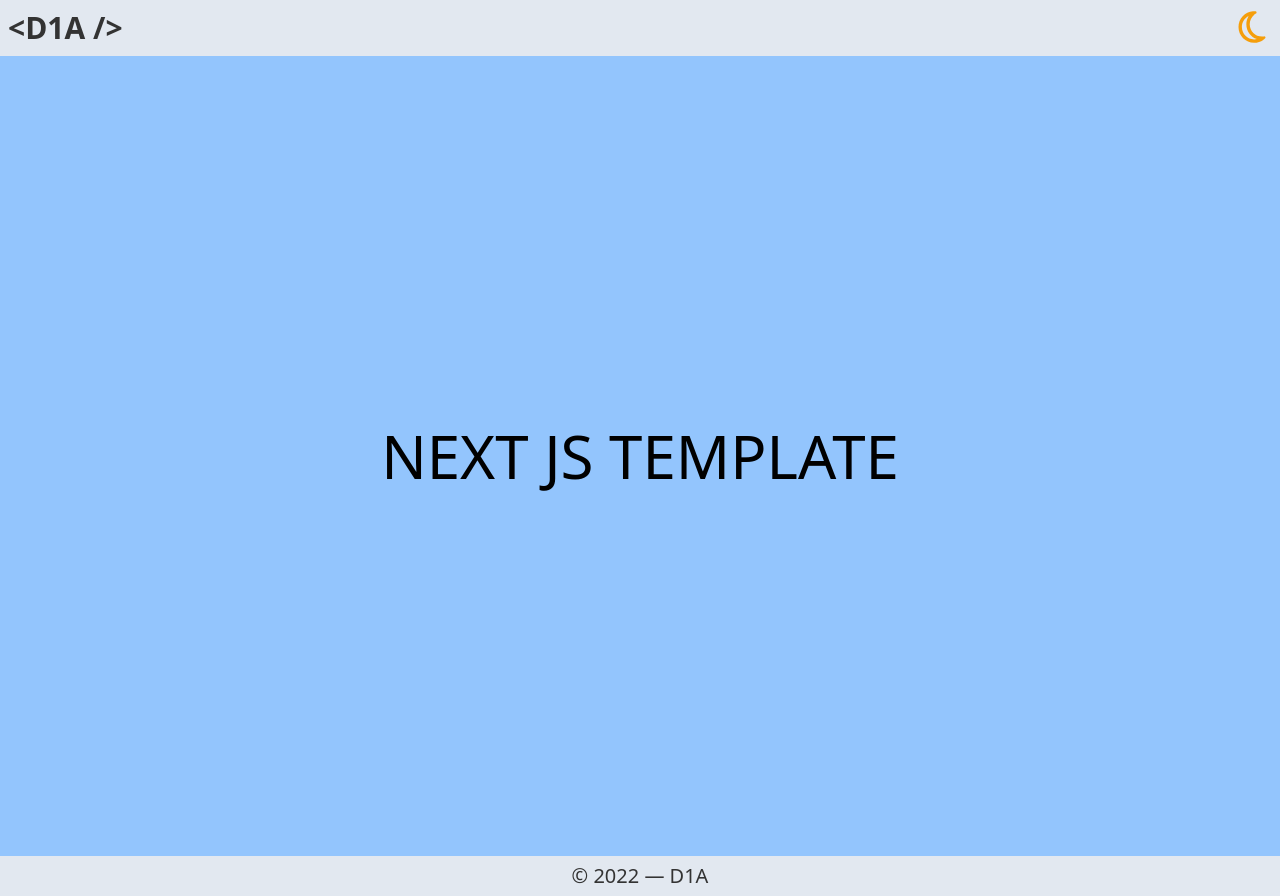
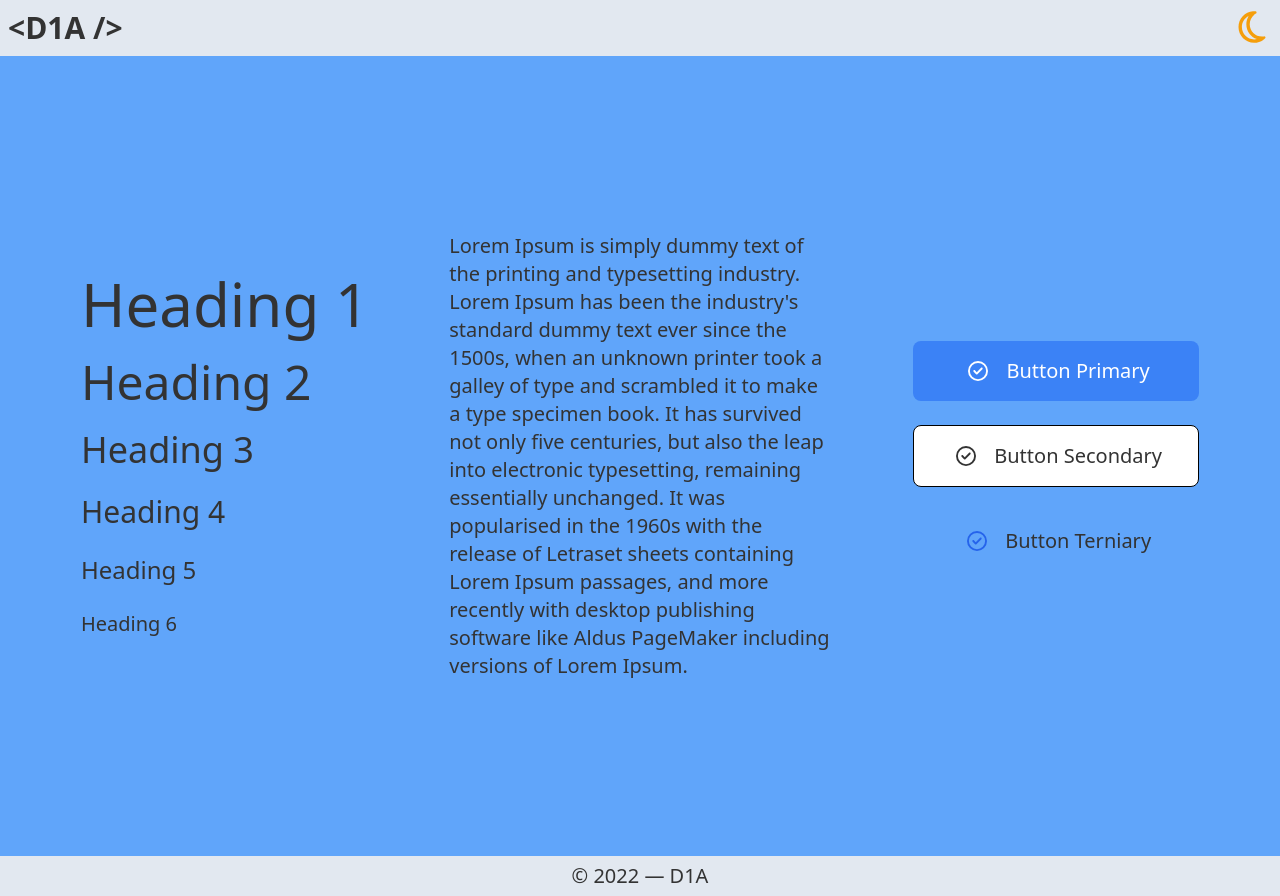
Before and after one commit to doinel1a/template-next-ts, a Next.js app: page / in a window 1280 px wide. Built offline with nearby package versions, Linux system fonts and the light colour scheme.

Commit message:
Preview components in Home implemented

```diff
--- a/src/pages/index.tsx
+++ b/src/pages/index.tsx
@@ -1,14 +1,51 @@
+import { faCheckCircle } from '@fortawesome/free-regular-svg-icons';
 import { NextPage } from 'next';
+import ButtonPrimary from '../components/Buttons/ButtonPrimary';
+import ButtonSecondary from '../components/Buttons/ButtonSecondary';
+import ButtonTertiary from '../components/Buttons/ButtonTertiary';
 
 import MetaHead from '../components/MetaHead';
+import Heading from '../components/Text/Heading';
+import Paragraph from '../components/Text/Paragraph';
 
 const Home: NextPage = () => {
     return (
         <>
             <MetaHead />
-            <div className='w-screen h-screen flex justify-center items-center bg-blue-300'>
-                <h1 className='text-6xl'>NEXT JS TEMPLATE</h1>
-            </div>
+            <main className='w-full h-screen flex lg:justify-center bg-blue-400 overflow-auto'>
+                <div className='container h-full flex lg:justify-center lg:items-center flex-wrap gap-x-6 lg:gap-x-20 gap-y-6 px-4 py-4'>
+                    <div className='flex flex-col gap-y-6'>
+                        <Heading type='h1' text='Heading 1' />
+                        <Heading type='h2' text='Heading 2' />
+                        <Heading type='h3' text='Heading 3' />
+                        <Heading type='h4' text='Heading 4' />
+                        <Heading type='h5' text='Heading 5' />
+                        <Heading type='h6' text='Heading 6' />
+                    </div>
+                    <div className='w-96'>
+                        <Paragraph text="Lorem Ipsum is simply dummy text of the printing and typesetting industry. Lorem Ipsum has been the industry's standard dummy text ever since the 1500s, when an unknown printer took a galley of type and scrambled it to make a type specimen book. It has survived not only five centuries, but also the leap into electronic typesetting, remaining essentially unchanged. It was popularised in the 1960s with the release of Letraset sheets containing Lorem Ipsum passages, and more recently with desktop publishing software like Aldus PageMaker including versions of Lorem Ipsum." />
+                    </div>
+                    <div className='flex flex-col gap-y-6'>
+                        <ButtonPrimary
+                            type='button'
+                            text='Button Primary'
+                            icon={faCheckCircle}
+                            paragraphCss='!text-white'
+                            iconCss='!text-white'
+                        />
+                        <ButtonSecondary
+                            type='button'
+                            text='Button Secondary'
+                            icon={faCheckCircle}
+                        />
+                        <ButtonTertiary
+                            type='button'
+                            text='Button Terniary'
+                            icon={faCheckCircle}
+                        />
+                    </div>
+                </div>
+            </main>
         </>
     );
 };
--- a/src/styles/globals.css
+++ b/src/styles/globals.css
@@ -31,3 +31,20 @@
         @apply md:text-lg lg:text-xl;
     }
 }
+
+::-webkit-scrollbar {
+    width: 10px;
+}
+
+::-webkit-scrollbar-track {
+    box-shadow: inset 0 0 5px grey;
+}
+
+::-webkit-scrollbar-thumb {
+    background: #888;
+    border-radius: 20px;
+}
+
+::-webkit-scrollbar-thumb:hover {
+    background: #555;
+}
```
